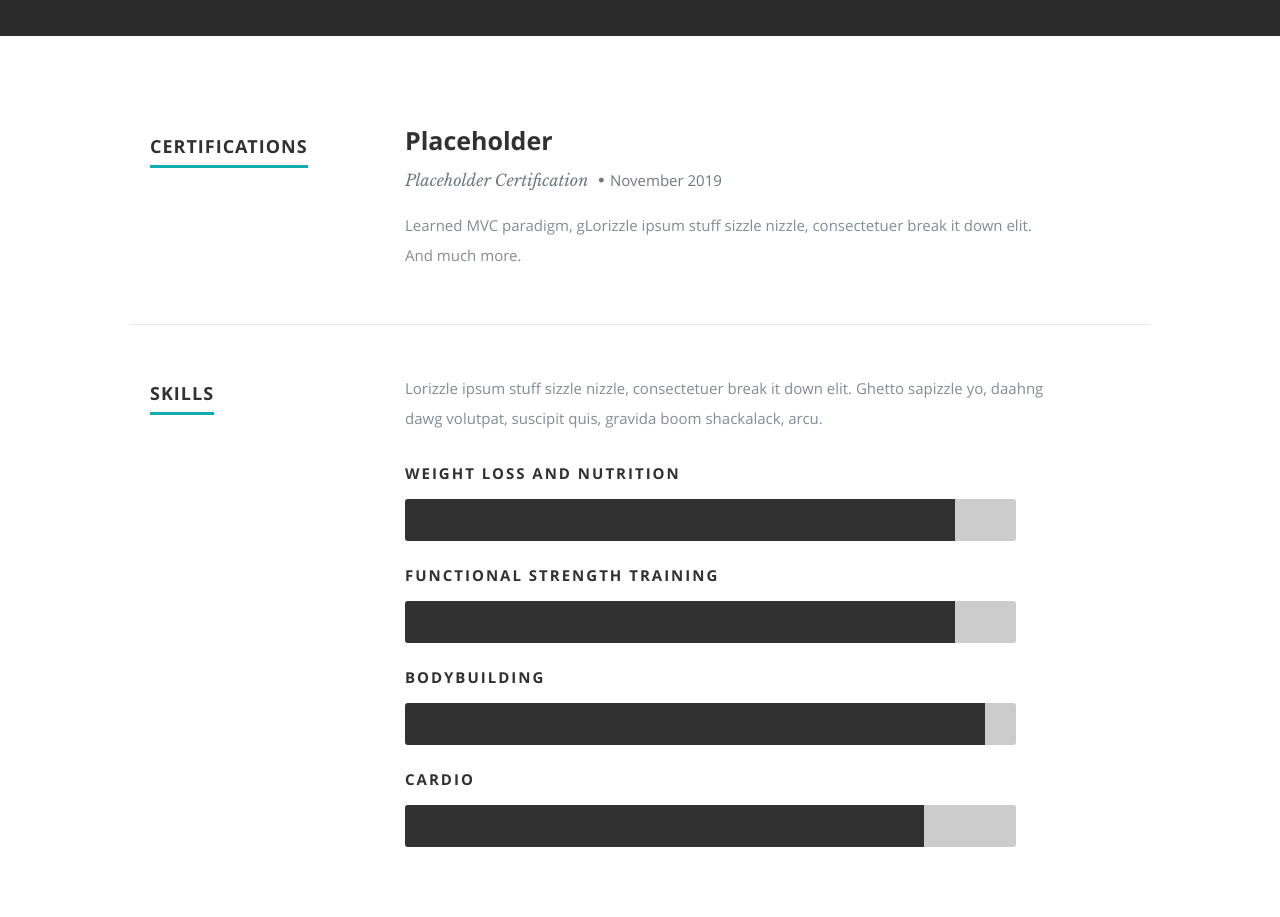
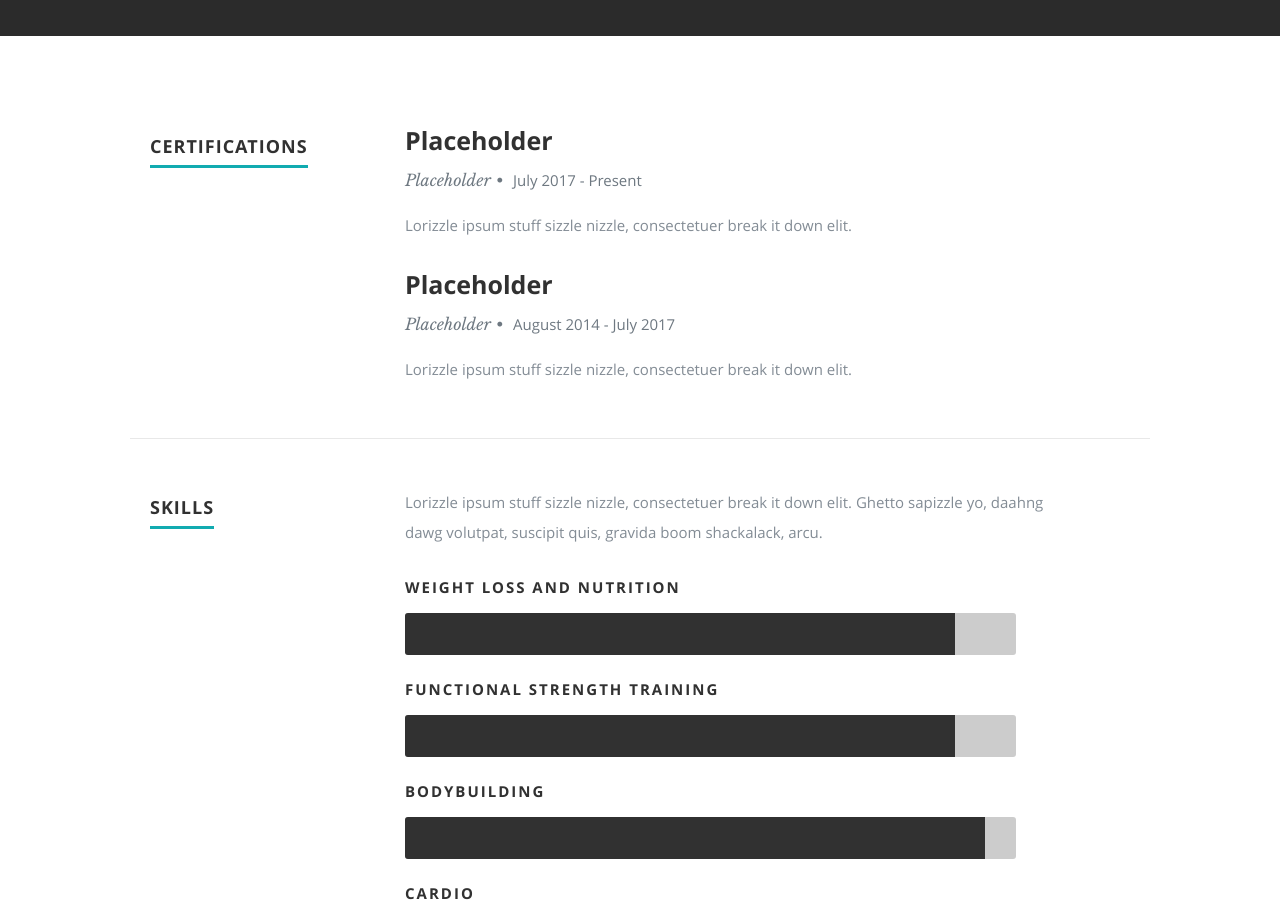
Before and after one commit to peteawalk/adamguerrero_training, a React (Create React App) app: page / in a window 1280 px wide. Shown: the part 1460-2377 px from the top of the page. Built offline with nearby package versions, Linux system fonts and the light colour scheme.

Commit message:
Using work section as certifications

```diff
--- a/src/Components/Resume.js
+++ b/src/Components/Resume.js
@@ -25,7 +25,7 @@ class Resume extends Component {
     return (
       <section id="resume">
 
-      <div className="row education">
+      {/* <div className="row education">
          <div className="three columns header-col">
             <h1><span>Certifications</span></h1>
          </div>
@@ -37,18 +37,18 @@ class Resume extends Component {
                </div>
             </div>
          </div>
-      </div>
+      </div> */}
 
-      {/* <div className="row work">
+      <div className="row work">
 
          <div className="three columns header-col">
-            <h1><span>Work</span></h1>
+            <h1><span>Certifications</span></h1>
          </div>
 
          <div className="nine columns main-col">
           {work}
         </div>
-    </div> */}
+    </div>
 
       <div className="row skill">
 
```
